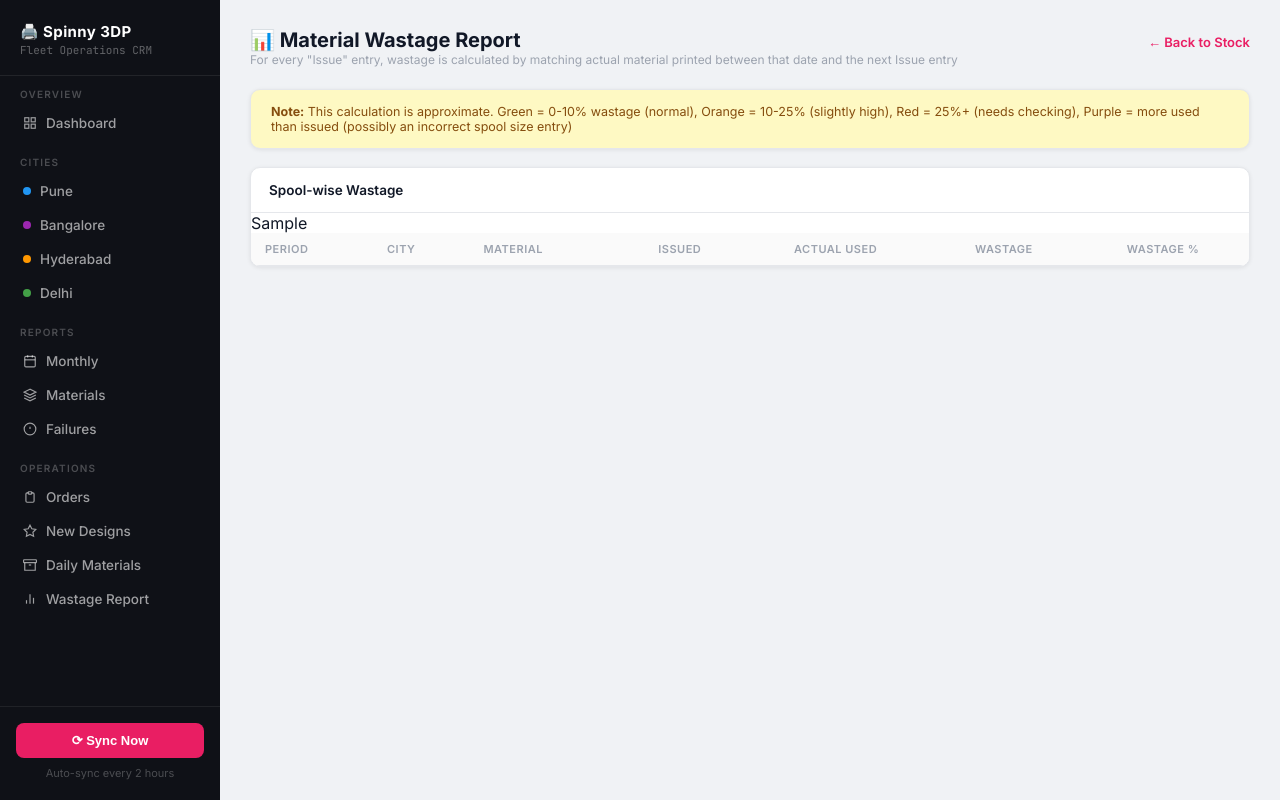
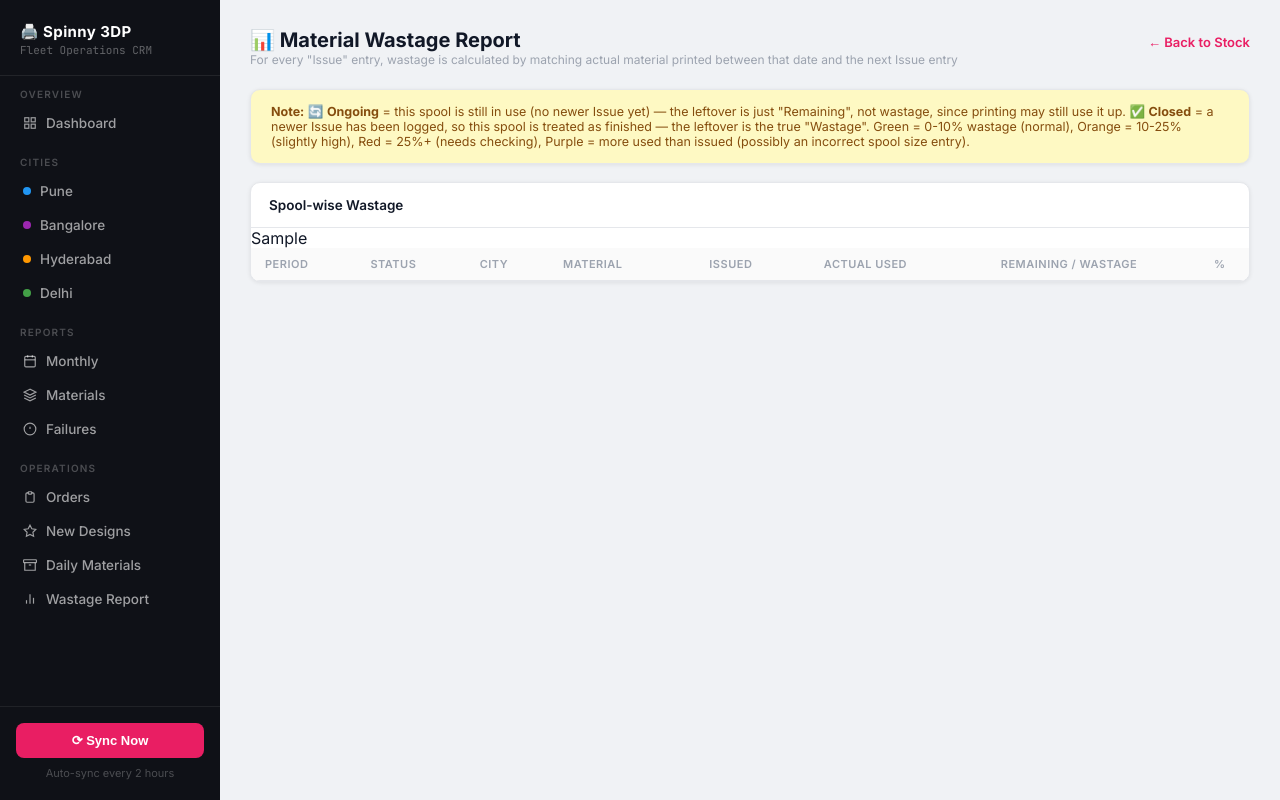
Before and after one commit to vishal15-ops/spinny-3dp-crm, a Flask app: template templates/wastage.html in a window 1280 px wide. Run offline with Flask 3, Linux system fonts and the light colour scheme; the template is opened without the code that fills it: most values are stand-ins (such as "Sample title", 1, 10 or a date in 2020); lists and menus that the app fills with data are empty.

Commit message:
Update wastage.html

```diff
--- a/templates/wastage.html
+++ b/templates/wastage.html
@@ -11,7 +11,7 @@
 
 <div class="table-card" style="padding:14px 20px;margin-bottom:18px;background:#fef9c3">
   <div style="font-size:12.5px;color:#854d0e">
-    <b>Note:</b> This calculation is approximate. Green = 0-10% wastage (normal), Orange = 10-25% (slightly high), Red = 25%+ (needs checking), Purple = more used than issued (possibly an incorrect spool size entry)
+    <b>Note:</b> 🔄 <b>Ongoing</b> = this spool is still in use (no newer Issue yet) — the leftover is just "Remaining", not wastage, since printing may still use it up. ✅ <b>Closed</b> = a newer Issue has been logged, so this spool is treated as finished — the leftover is the true "Wastage". Green = 0-10% wastage (normal), Orange = 10-25% (slightly high), Red = 25%+ (needs checking), Purple = more used than issued (possibly an incorrect spool size entry).
   </div>
 </div>
 
@@ -20,7 +20,7 @@
     <span>Spool-wise Wastage</span>
   </div>
   <table>
-    <thead><tr><th>Period</th><th>City</th><th>Material</th><th style="text-align:center">Issued</th><th style="text-align:center">Actual Used</th><th style="text-align:center">Wastage</th><th style="text-align:center">Wastage %</th></tr></thead>
+    <thead><tr><th>Period</th><th>Status</th><th>City</th><th>Material</th><th style="text-align:center">Issued</th><th style="text-align:center">Actual Used</th><th style="text-align:center">Remaining / Wastage</th><th style="text-align:center">%</th></tr></thead>
     <tbody>{{ wastage_html|safe }}</tbody>
   </table>
 </div>
```
